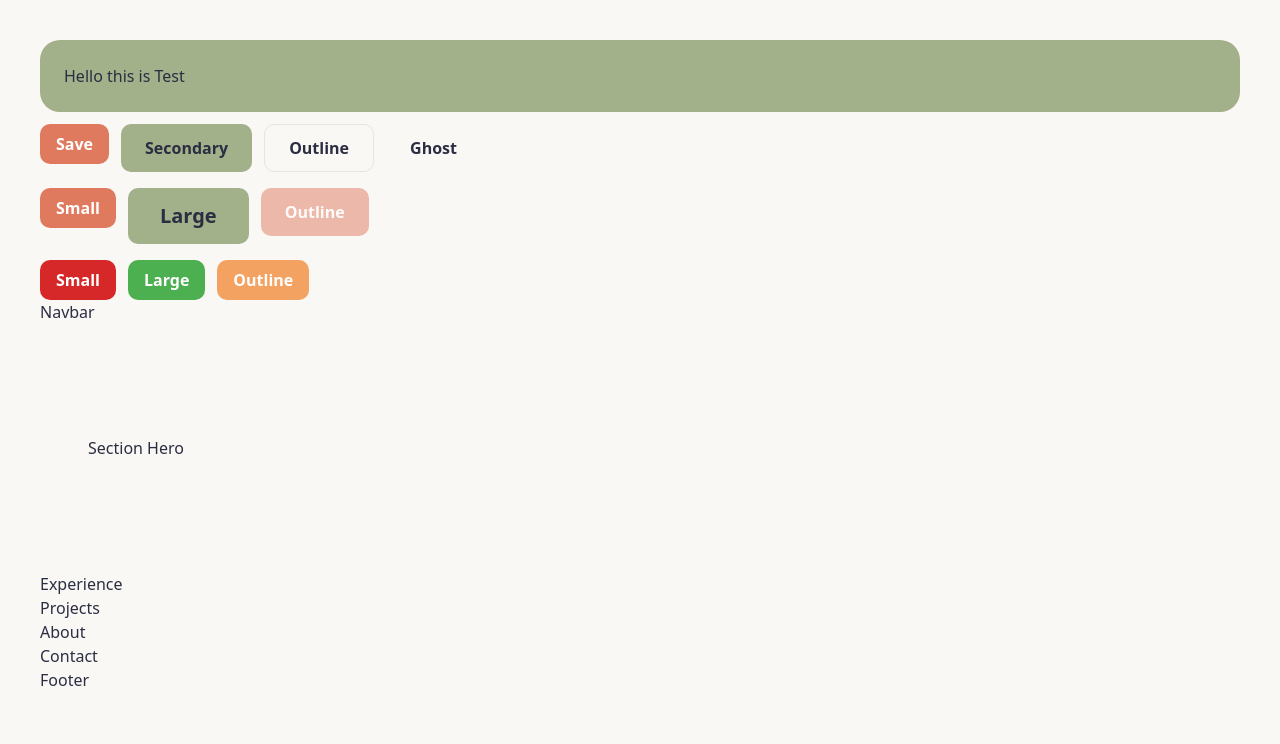
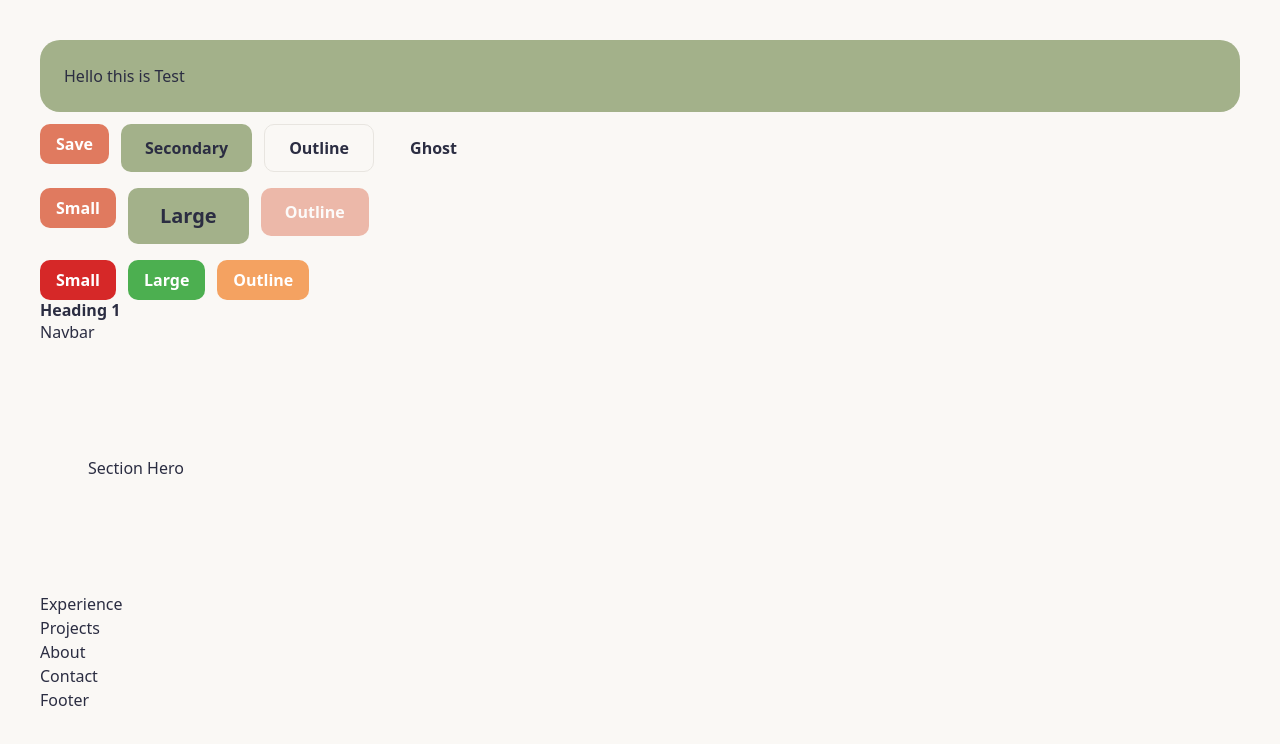
Before and after one commit to junizapermatanugraheni/portofolio-v2, a Next.js app: page / in a window 1280 px wide. Shown: the top 744 px of the page. Built offline with nearby package versions, Linux system fonts and the light colour scheme; a web font is replaced by a local one.

Commit message:
feat(ui): add reusable heading component

```diff
--- a/src/app/page.tsx
+++ b/src/app/page.tsx
@@ -7,6 +7,7 @@ import { Experience } from "@/component/sections/Experience";
 import { Hero } from "@/component/sections/Hero";
 import { Projects } from "@/component/sections/Projects";
 import { Button } from "@/component/ui/Button";
+import { Heading } from "@/component/ui/Text";
 import { useState } from "react";
 
 
@@ -35,6 +36,8 @@ export default function HomePage() {
         <Button size="sm" variant="warning">Outline</Button>
       </div>
 
+      <Heading level="h1">Heading 1</Heading>
+
 
       <Navbar />
       <Hero />
--- /dev/null
+++ b/src/component/ui/Text/Heading.styles.ts
@@ -0,0 +1,9 @@
+
+export const headingStyles = {
+    h1: "font-heading text-[var(--heading-xl)] font-bold leading-tight",
+    h2: "font-heading text-[var(--heading-lg)] font-bold leading-tight",
+    h3: "font-heading text-[var(--heading-md)] font-semibold leading-snug",
+    h4: "font-heading text-[var(--heading-sm)] font-semibold leading-snug",
+    h5: "font-heading text-xl font-semibold leading-normal",
+    h6: "font-heading text-lg font-semibold leading-normal",
+}
--- /dev/null
+++ b/src/component/ui/Text/Heading.tsx
@@ -0,0 +1,17 @@
+import { cn } from "@/lib/cn";
+import { HeadingProps } from "./Heading.type";
+import { headingStyles } from "./Heading.styles";
+
+export function Heading({
+    level = "h1",
+    className,
+    children,
+    ...props
+}: HeadingProps) {
+    const Component = level;
+
+    return (
+        <Component className={cn(headingStyles[level], className)}
+            {...props}>{children}</Component>
+    )
+}
--- /dev/null
+++ b/src/component/ui/Text/Heading.type.ts
@@ -0,0 +1,6 @@
+import { HTMLAttributes } from "react";
+
+export interface HeadingProps
+    extends HTMLAttributes<HTMLHeadingElement> {
+    level?: "h1" | "h2" | "h3" | "h4" | "h5" | "h6";
+}
--- a/src/component/ui/Text/index.ts
+++ b/src/component/ui/Text/index.ts
@@ -0,0 +1 @@
+export {Heading} from "./Heading";
```
Also changed, not shown: color-palette.txt, src/component/ui/Text/Text.styles.ts (added), src/styles/theme.css (line endings or trailing spaces).
